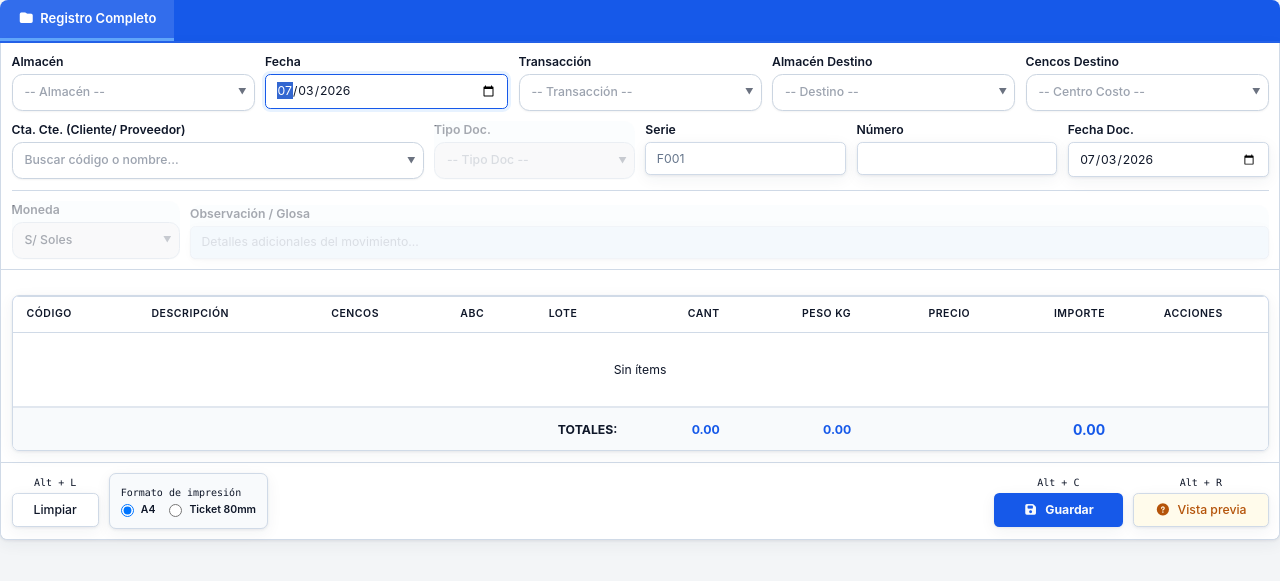
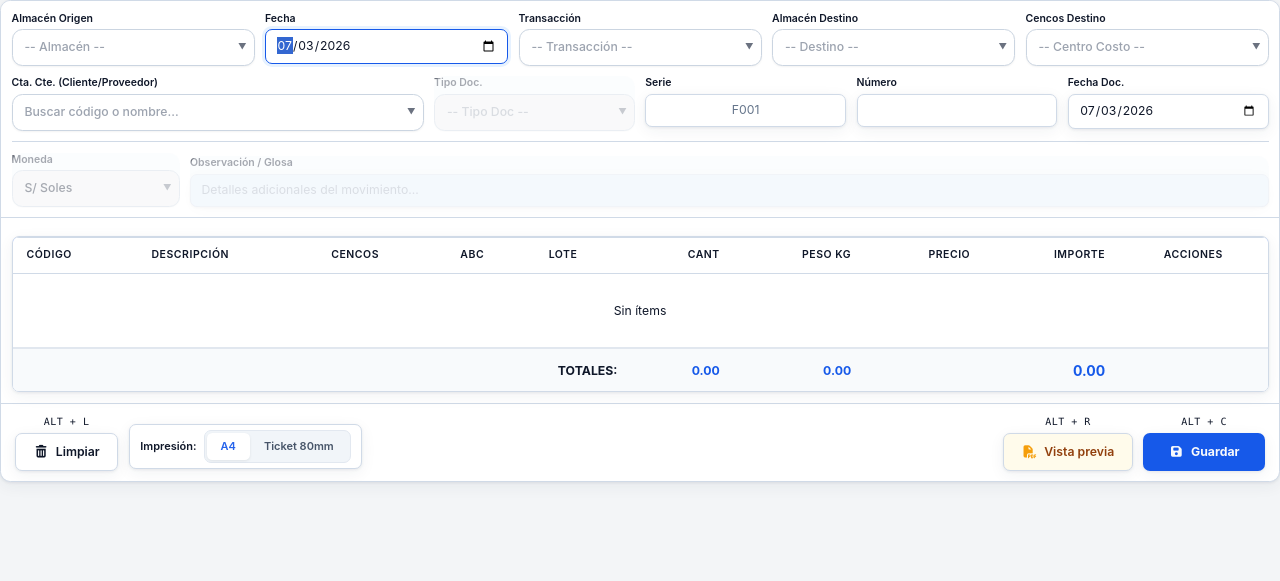
Before and after one commit to Andrez-dev18/plantaincubacion, a PHP site: page /plantaincubacion/frontend/pages/dashboard-movimiento-almacen.html in a window 1280 px wide. Shown: the top 581 px of the page. Run offline with PHP 8.4, Linux system fonts and the light colour scheme; data that the repository does not hold is empty; some libraries are stand-ins or nearby versions.

Commit message:
feat(movimientos front) se mejora la interfaz web

```diff
--- a/frontend/css/components/searchable-select.css
+++ b/frontend/css/components/searchable-select.css
@@ -178,29 +178,27 @@
     background-color: #f3f4f6;
 }
 
-/* Mejor contraste en modo oscuro (opcional) */
-@media (prefers-color-scheme: dark) {
-    .searchable-select-dropdown {
+/* Mejor contraste en modo oscuro */
+body.dark-mode .searchable-select-dropdown {
     background: #1f2937;
     border-color: #374151;
 }
 
-    .searchable-select-search {
+body.dark-mode .searchable-select-search {
     background: #111827;
     color: #f9fafb;
     border-bottom-color: #4b5563;
 }
 
-    .searchable-select-option-item {
+body.dark-mode .searchable-select-option-item {
     color: #e5e7eb;
 }
 
-    .searchable-select-option-item:hover {
+body.dark-mode .searchable-select-option-item:hover {
     background-color: #374151;
 }
 
-    .searchable-select-option-item.highlighted {
+body.dark-mode .searchable-select-option-item.highlighted {
     background-color: #1e40af;
     color: #dbeafe;
 }
-}
--- a/frontend/pages/dashboard-movimiento-almacen.html
+++ b/frontend/pages/dashboard-movimiento-almacen.html
@@ -27,100 +27,111 @@
 
         body {
             overflow-x: hidden;
+            background-color: #f8fafc;
         }
 
-        /* ── TAB NAV ─────────────────────────────────────────── */
-        .tab-nav {
-            flex-shrink: 0;
-            display: flex;
-            gap: 0;
-            background: #1659E9;
-            border-bottom: 2px solid #2563eb;
-            border-top-right-radius: 8px;
-            border-top-left-radius: 8px;
-            z-index: 50;
+        /* ── Segmented Control para Formato de Impresión ── */
+        .print-format-container {
+            display: inline-flex;
+            align-items: center;
+            background-color: #f1f5f9;
+            border-radius: 0.5rem;
+            padding: 2px;
+            border: 1px solid #e2e8f0;
         }
 
-        .tab-btn {
-            padding: 9px 18px;
-            font-size: 13px;
-            font-weight: 600;
-            color: #ffffff;
-            background: transparent;
-            border: none;
-            border-bottom: 3px solid transparent;
-            cursor: pointer;
-            transition: all .2s;
-            display: flex;
-            align-items: center;
-            gap: 6px;
+        body.dark-mode .print-format-container {
+            background-color: #0b1220;
+            border-color: #334155;
         }
 
-        .tab-btn:hover {
-            color: #fff;
-            background: rgba(255, 255, 255, .08);
+        .print-format-option {
+            position: relative;
+            cursor: pointer;
         }
 
-        .tab-btn.active {
-            color: #fff;
-            border-bottom-color: #60a5fa;
-            background: rgba(255, 255, 255, .12);
+        .print-format-option input {
+            position: absolute;
+            opacity: 0;
+            width: 0;
+            height: 0;
+        }
+
+        .print-format-option span {
+            display: block;
+            padding: 5px 14px;
+            font-size: 11px;
+            font-weight: 600;
+            color: #475569;
+            border-radius: 0.375rem;
+            transition: all 0.2s ease;
+            text-align: center;
+            user-select: none;
+        }
+
+        body.dark-mode .print-format-option span {
+            color: #94a3b8;
+        }
+
+        .print-format-option input:checked + span {
+            background-color: #ffffff;
+            color: #2563eb;
+            box-shadow: 0 1px 3px rgba(0,0,0,0.08);
+        }
+
+        body.dark-mode .print-format-option input:checked + span {
+            background-color: #1e293b;
+            color: #60a5fa;
+            box-shadow: 0 1px 3px rgba(0,0,0,0.3);
         }
     </style>
-    <div class="tab-nav">
-        <button class="tab-btn active"><i class="fa-solid fa-folder"></i>Registro Completo</button>
-
-    </div>
-
-
-    <div id="tab-panel-registro">
-        <main class="">
+    <div id="tab-panel-registro" class="w-full">
+        <main class="w-full">
             <form id="form-movimiento" autocomplete="off" class="w-full">
-                <!-- Contenedor único: Se pega al tab (sin borde superior) y redondea solo abajo -->
-                <div class="bg-white border-x border-b border-gray-200 rounded-b-lg shadow-sm w-full">
+                <!-- Contenedor único con bordes redondeados completos y sombra, estirado a todo el ancho (w-full) -->
+                <div class="bg-white border border-gray-200 rounded-xl shadow-sm w-full overflow-hidden dark:bg-slate-900/10 dark:border-gray-800">
 
                     <!-- SECCIÓN 1: Cabecera -->
-                    <div class="p-3">
-                        <div class="grid grid-cols-1 md:grid-cols-5 gap-3 mb-3">
+                    <div class="p-3 bg-white dark:bg-slate-900/10 space-y-3">
+                        <div class="grid grid-cols-1 md:grid-cols-5 gap-3">
                             <div>
-                                <label class="block text-sm font-semibold text-gray-700 mb-1">Almacén</label>
+                                <label class="block text-xs font-semibold text-gray-700 dark:text-gray-300 mb-1">Almacén Origen</label>
                                 <select id="talm" name="talm"
-                                    class="input-field w-full rounded-md border-gray-300 shadow-sm focus:border-blue-500"
+                                    class="input-field w-full rounded-lg border-gray-300 shadow-sm focus:border-blue-500"
                                     required>
                                     <option value="">-- Seleccione Almacén --</option>
                                 </select>
                             </div>
 
                             <div>
-                                <label class="block text-sm font-semibold text-gray-700 mb-1">Fecha</label>
+                                <label class="block text-xs font-semibold text-gray-700 dark:text-gray-300 mb-1">Fecha</label>
                                 <input type="date" id="tfectra" name="tfectra"
-                                    class="input-field w-full rounded-md border-gray-300 shadow-sm focus:border-blue-500 focus:ring-blue-500"
+                                    class="input-field w-full rounded-lg border-gray-300 shadow-sm focus:border-blue-500 focus:ring-blue-500"
                                     required>
-                                <p id="msg-fecha" class="text-red-500 text-xs mt-1 font-medium" style="display:none">
-                                </p>
+                                <p id="msg-fecha" class="text-red-500 text-xs mt-1 font-medium" style="display:none"></p>
                             </div>
 
                             <div>
-                                <label class="block text-sm font-semibold text-gray-700 mb-1">Transacción</label>
+                                <label class="block text-xs font-semibold text-gray-700 dark:text-gray-300 mb-1">Transacción</label>
                                 <select id="tcodtra" name="tcodtra"
-                                    class="input-field w-full rounded-md border-gray-300 shadow-sm focus:border-blue-500"
+                                    class="input-field w-full rounded-lg border-gray-300 shadow-sm focus:border-blue-500"
                                     required>
                                     <option value="">-- Tipo de Transacción --</option>
                                 </select>
                             </div>
 
                             <div id="grupo-almacen-destino">
-                                <label class="block text-sm font-semibold text-gray-700 mb-1">Almacén Destino</label>
+                                <label class="block text-xs font-semibold text-gray-700 dark:text-gray-300 mb-1">Almacén Destino</label>
                                 <select id="talr" name="talr"
-                                    class="input-field w-full rounded-md border-gray-300 shadow-sm focus:border-blue-500">
+                                    class="input-field w-full rounded-lg border-gray-300 shadow-sm focus:border-blue-500">
                                     <option value="">-- Destino Opcional --</option>
                                 </select>
                             </div>
 
                             <div id="grupo-cencos-destino">
-                                <label class="block text-sm font-semibold text-gray-700 mb-1">Cencos Destino</label>
+                                <label class="block text-xs font-semibold text-gray-700 dark:text-gray-300 mb-1">Cencos Destino</label>
                                 <select id="tcencos_dest" name="tcencos_dest"
-                                    class="input-field w-full rounded-md border-gray-300 shadow-sm">
+                                    class="input-field w-full rounded-lg border-gray-300 shadow-sm">
                                     <option value="">-- Centro Costo --</option>
                                 </select>
                             </div>
@@ -128,78 +139,76 @@
 
                         <div class="grid grid-cols-1 md:grid-cols-6 gap-3">
                             <div class="md:col-span-2">
-                                <label class="block text-sm font-semibold text-gray-700 mb-1">Cta. Cte. (Cliente/
-                                    Proveedor)</label>
+                                <label class="block text-xs font-semibold text-gray-700 dark:text-gray-300 mb-1">Cta. Cte. (Cliente/Proveedor)</label>
                                 <select id="tprocli" name="tprocli"
-                                    class="input-field w-full rounded-md border-gray-300 shadow-sm">
+                                    class="input-field w-full rounded-lg border-gray-300 shadow-sm">
                                     <option value="">Buscar código o nombre...</option>
                                 </select>
                             </div>
 
                             <div id="grupo-emidoc">
-                                <label class="block text-sm font-semibold text-gray-700 mb-1">Tipo Doc.</label>
+                                <label class="block text-xs font-semibold text-gray-700 dark:text-gray-300 mb-1">Tipo Doc.</label>
                                 <select id="tdoc" name="tdoc"
-                                    class="input-field w-full rounded-md border-gray-300 shadow-sm">
+                                    class="input-field w-full rounded-lg border-gray-300 shadow-sm">
                                     <option value="">-- Tipo --</option>
                                 </select>
                             </div>
 
                             <div>
-                                <label class="block text-sm font-semibold text-gray-700 mb-1">Serie</label>
+                                <label class="block text-xs font-semibold text-gray-700 dark:text-gray-300 mb-1">Serie</label>
                                 <input type="text" id="tserie" name="tserie"
-                                    class="input-field w-full rounded-md border-gray-300 shadow-sm uppercase"
+                                    class="input-field w-full rounded-lg border-gray-300 shadow-sm uppercase text-center"
                                     maxlength="4" placeholder="F001">
                             </div>
 
                             <div>
-                                <label class="block text-sm font-semibold text-gray-700 mb-1">Número</label>
+                                <label class="block text-xs font-semibold text-gray-700 dark:text-gray-300 mb-1">Número</label>
                                 <input type="number" id="tnumfac" name="tnumfac"
-                                    class="input-field w-full rounded-md border-gray-300 shadow-sm" min="0">
+                                    class="input-field w-full rounded-lg border-gray-300 shadow-sm" min="0">
                             </div>
 
                             <div>
-                                <label class="block text-sm font-semibold text-gray-700 mb-1">Fecha Doc.</label>
+                                <label class="block text-xs font-semibold text-gray-700 dark:text-gray-300 mb-1">Fecha Doc.</label>
                                 <input type="date" id="tfecfac" name="tfecfac"
-                                    class="input-field w-full rounded-md border-gray-300 shadow-sm">
+                                    class="input-field w-full rounded-lg border-gray-300 shadow-sm">
                             </div>
                         </div>
 
-                        <div class="mt-3 border-t border-gray-100 pt-3">
+                        <div class="pt-3 border-t border-gray-100 dark:border-gray-800">
                             <div class="flex flex-col md:flex-row gap-3 items-end w-full">
                                 <div id="grupo-moneda" class="w-full md:w-48 shrink-0">
-                                    <label class="block text-sm font-semibold text-gray-700 mb-1">Moneda</label>
+                                    <label class="block text-xs font-semibold text-gray-700 dark:text-gray-300 mb-1">Moneda</label>
                                     <select id="tmon" name="tmon"
-                                        class="input-field w-full rounded-md border-gray-300 shadow-sm">
+                                        class="input-field w-full rounded-lg border-gray-300 shadow-sm">
                                         <option value="S/">S/ Soles</option>
                                         <option value="US$">US$ Dólares</option>
                                     </select>
                                 </div>
 
-                                <div id="grupo-tipo-cambio" class="w-full md:w-48 shrink-0" style="display: none;">
-                                    <div class="grid grid-cols-1 md:grid-cols-2 gap-3">
+                                <div id="grupo-tipo-cambio" class="w-full md:w-56 shrink-0" style="display: none;">
+                                    <div class="grid grid-cols-2 gap-2">
                                         <div>
-                                            <label class="block text-sm font-semibold text-gray-700 mb-1">Tipo</label>
+                                            <label class="block text-xs font-semibold text-gray-700 dark:text-gray-300 mb-1">Tipo</label>
                                             <select id="tcambio-tipo" name="tcambio-tipo"
-                                                class="input-field w-full rounded-md border-gray-300 shadow-sm">
+                                                class="input-field w-full rounded-lg border-gray-300 shadow-sm">
                                                 <option value="compra" selected>Compra</option>
                                                 <option value="venta">Venta</option>
                                                 <option value="manual">Manual</option>
                                             </select>
                                         </div>
                                         <div>
-                                            <label class="block text-sm font-semibold text-gray-700 mb-1">T.C</label>
+                                            <label class="block text-xs font-semibold text-gray-700 dark:text-gray-300 mb-1">T.C</label>
                                             <input type="number" id="tcambio-valor" name="tcambio-valor"
-                                                class="input-field w-full rounded-md border-gray-300 shadow-sm"
+                                                class="input-field w-full rounded-lg border-gray-300 shadow-sm"
                                                 step="0.001" min="0">
                                         </div>
                                     </div>
                                 </div>
 
                                 <div id="grupo-observacion" class="w-full flex-1">
-                                    <label class="block text-sm font-semibold text-gray-700 mb-1">Observación /
-                                        Glosa</label>
+                                    <label class="block text-xs font-semibold text-gray-700 dark:text-gray-300 mb-1">Observación / Glosa</label>
                                     <input type="text" id="tglosa" name="tglosa"
-                                        class="input-field w-full rounded-md border-gray-300 shadow-sm" maxlength="250"
+                                        class="input-field w-full rounded-lg border-gray-300 shadow-sm" maxlength="250"
                                         placeholder="Detalles adicionales del movimiento...">
                                 </div>
                             </div>
@@ -207,7 +216,7 @@
                     </div>
 
                     <!-- Divisor horizontal natural -->
-                    <hr class="border-gray-200 mb-4">
+                    <hr class="border-gray-200 mb-2">
 
                     <!-- SECCIÓN 2: Ítems y Tabla -->
                     <div class="p-3">
@@ -375,56 +384,47 @@
                         </div>
                     </div>
 
-                    <!-- Divisor horizontal natural -->
-                    <hr class="border-gray-200">
-
-                    <!-- SECCIÓN 3: Acciones / Pie de formulario - Mismo layout del original -->
-                    <div class="p-3 bg-white rounded-b-lg">
+                    <!-- SECCIÓN 3: Acciones / Pie de formulario -->
+                    <div class="px-4 py-3 bg-white border-t border-gray-100 rounded-b-xl dark:bg-slate-900/20 dark:border-gray-800">
                         <div class="flex flex-wrap gap-3 items-center">
                             <!-- Limpiar -->
-                            <div class="flex flex-col items-center gap-1 shrink-0">
-                                <span class="text-[10px] text-gray-400 font-mono">Alt + L</span>
+                            <div class="flex flex-col items-center gap-1">
+                                <span class="text-[10px] text-gray-400 font-mono uppercase tracking-wider dark:text-gray-500">Alt + L</span>
                                 <button type="button" id="btn-nuevo"
-                                    class="btn-secondary bg-white border border-gray-300 hover:bg-gray-50 text-gray-700 px-6 py-2 rounded-md font-medium transition-colors flex items-center gap-2 shadow-sm">
-                                    Limpiar
+                                    class="btn-secondary bg-white border border-gray-300 hover:bg-gray-50 hover:border-gray-400 text-gray-700 px-5 py-2.5 rounded-lg font-semibold transition-all flex items-center gap-2 shadow-xs active:scale-[0.98]">
+                                    <i class="fa-solid fa-trash-can text-gray-400"></i> Limpiar
                                 </button>
                             </div>
 
-                            <!-- Formato de impresión (Devuelto a su posición y estilo original, pero con bordes suaves) -->
-                            <div id="box-formato-impresion"
-                                class="flex flex-col items-start gap-1 bg-slate-50 border border-slate-200 rounded-lg px-3 py-3 shrink-0">
-                                <span class="label-formato-impresion text-[10px] text-gray-500 font-mono">Formato de
-                                    impresión</span>
-                                <div class="flex items-center gap-4">
-                                    <label
-                                        class="opcion-formato-impresion flex items-center gap-2 text-xs text-gray-700 font-semibold cursor-pointer whitespace-nowrap">
-                                        <input type="radio" name="formato-impresion" id="formato-impresion-a4"
-                                            value="a4" checked>
-                                        A4
+                            <!-- Formato de impresión -->
+                            <div id="box-formato-impresion" class="flex items-center gap-2 bg-white border border-gray-200 rounded-lg px-3 py-1.5 shadow-xs dark:bg-slate-900/20 dark:border-gray-800 self-end mb-0.5">
+                                <span class="label-formato-impresion text-[11px] font-semibold text-gray-500 dark:text-gray-400">Impresión:</span>
+                                <div class="print-format-container">
+                                    <label class="print-format-option">
+                                        <input type="radio" name="formato-impresion" id="formato-impresion-a4" value="a4" checked>
+                                        <span>A4</span>
                                     </label>
-                                    <label
-                                        class="opcion-formato-impresion flex items-center gap-2 text-xs text-gray-700 font-semibold cursor-pointer whitespace-nowrap">
-                                        <input type="radio" name="formato-impresion" id="formato-impresion-80mm"
-                                            value="80mm">
-                                        Ticket 80mm
+                                    <label class="print-format-option">
+                                        <input type="radio" name="formato-impresion" id="formato-impresion-80mm" value="80mm">
+                                        <span>Ticket 80mm</span>
                                     </label>
                                 </div>
                             </div>
 
                             <!-- Guardar / Vista Previa -->
-                            <div class="flex gap-3 ml-auto shrink-0 items-end">
+                            <div class="flex gap-3 items-end ml-auto">
                                 <div class="flex flex-col items-center gap-1">
-                                    <span class="text-[10px] text-gray-400 font-mono">Alt + C</span>
-                                    <button type="button" id="btn-grabar"
-                                        class="btn-primary bg-blue-600 hover:bg-blue-700 text-white px-8 py-2 rounded-md font-bold transition-colors flex items-center gap-2 shadow-md">
-                                        <i class="fa-solid fa-floppy-disk"></i> Guardar
+                                    <span class="text-[10px] text-gray-400 font-mono uppercase tracking-wider dark:text-gray-500">Alt + R</span>
+                                    <button type="button" id="btn-generar-reporte"
+                                        class="btn-secondary bg-amber-50 border border-amber-300 hover:bg-amber-100 hover:border-amber-400 text-amber-800 px-5 py-2.5 rounded-lg font-semibold transition-all flex items-center gap-2 shadow-xs active:scale-[0.98]">
+                                        <i class="fa-solid fa-file-pdf text-amber-500"></i> Vista previa
                                     </button>
                                 </div>
                                 <div class="flex flex-col items-center gap-1">
-                                    <span class="text-[10px] text-gray-400 font-mono">Alt + R</span>
-                                    <button type="button" id="btn-generar-reporte"
-                                        class="btn-secondary bg-amber-50 border border-amber-300 hover:bg-amber-100 text-amber-700 px-6 py-2 rounded-md font-medium transition-colors flex items-center gap-2 shadow-sm">
-                                        <i class="fa-solid fa-circle-question"></i> Vista previa
+                                    <span class="text-[10px] text-gray-400 font-mono uppercase tracking-wider dark:text-gray-500">Alt + C</span>
+                                    <button type="button" id="btn-grabar"
+                                        class="btn-primary bg-blue-600 hover:bg-blue-700 text-white px-7 py-2.5 rounded-lg font-bold transition-all flex items-center gap-2 shadow-md hover:shadow-lg active:scale-[0.98]">
+                                        <i class="fa-solid fa-floppy-disk"></i> Guardar
                                     </button>
                                 </div>
                             </div>
```
Lines whose indentation alone changed are shown as unchanged.
